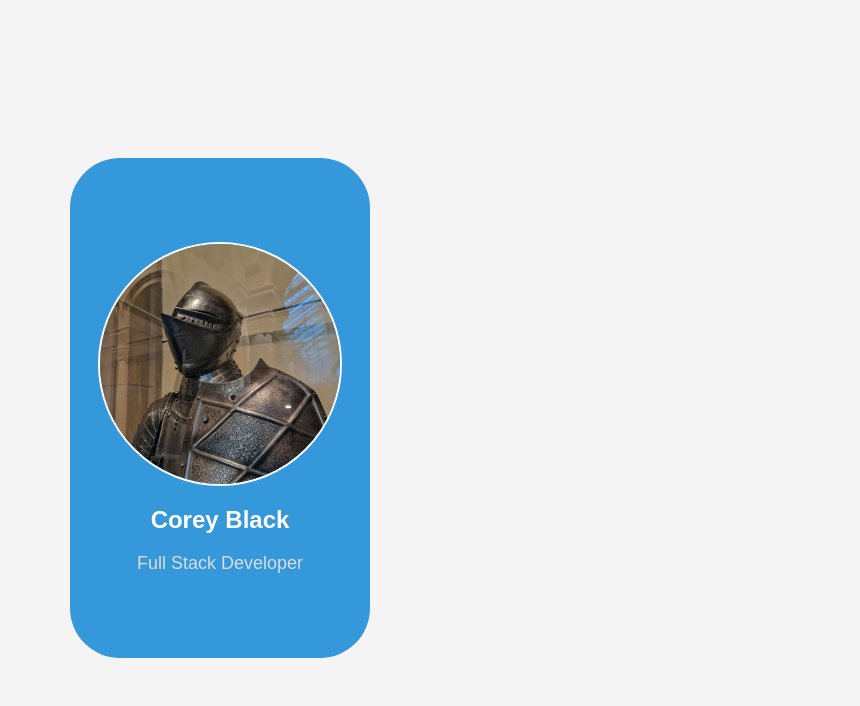
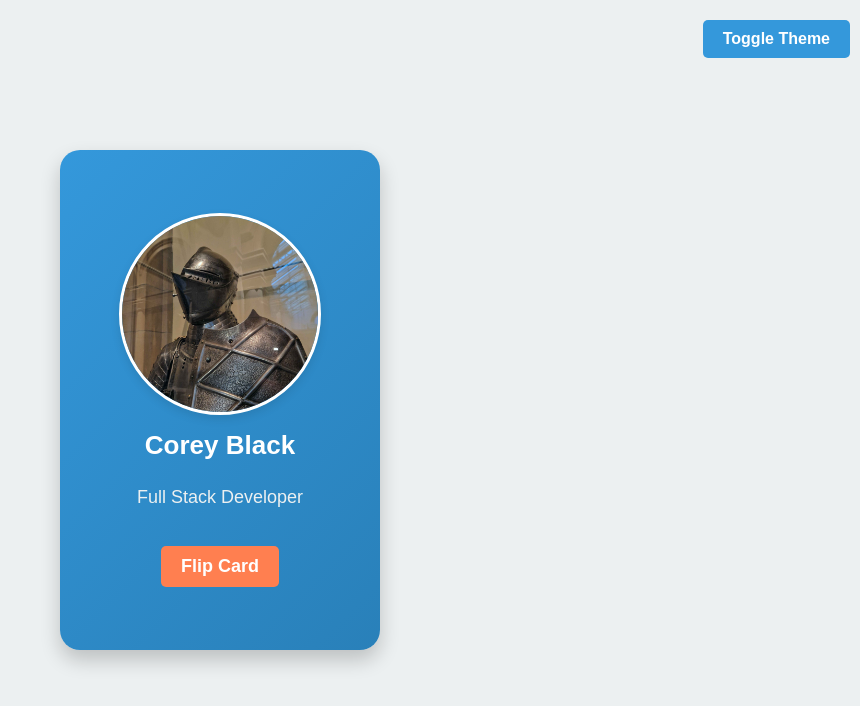
Before and after one commit to kawrae/B01651145_Web_Development, a plain HTML site: page Week 5/Task B/index.html in a window 1280 px wide. Shown: the whole page, without its empty margins (420-1280 px from the left). Drawn offline with Linux system fonts and the light colour scheme.

Commit message:
Styling Overhaul

```diff
--- a/Week 3/style.css
+++ b/Week 3/style.css
@@ -1,97 +1,135 @@
-/* Demonstration of External Stylesheet */
-
-
-/* Text alignment and font variables */
-html,
-body {
-    font-family: Georgia, 'Times New Roman', Times, serif;
+/* Global Styles */
+html, body {
+    font-family: 'Arial', sans-serif;
     font-size: 16px;
-    background-image: url(imgs/leaves.jpg);
-    background-size: 100px;
-    background-repeat: repeat;
-    background-attachment: fixed;
-    color: white;
-    margin: 50px;
-    padding: 10px;
-    text-align: center;
-    border: dashed white 1px;
+    margin: 0;
+    padding: 0;
+    background-color: #f4f4f4;
+    color: #333;
 }
 
-/* Main Container */
-/* Text Wrapping */
+/* Container */
 .container {
-    text-align: center;
+    max-width: 800px;
+    margin: 50px auto;
     padding: 20px;
-    background-color: black;
-    white-space: wrap;
+    background-color: #fff;
+    border-radius: 8px;
+    box-shadow: 0 4px 8px rgba(0, 0, 0, 0.1);
+    text-align: left;
 }
 
-/* Font style and decorations */
+/* Headings */
 h1 {
-    letter-spacing: 3pt;
-    color: hsl(212, 57%, 67%);
-    font-weight: 600;
-    font-style: italic;
-    text-shadow: 2px 2px 15px blue;
+    text-align: center;
+    color: #2c3e50;
+    font-size: 2.5em;
+    margin-bottom: 20px;
 }
 
-/* Use of an ID to change a specific element and not all elements of the same type */
-/* Also use of :hover tag that is self explanatory */
-#heading3:hover {
-    color: hsl(125, 100%, 50%);
+h3 {
+    margin: 10px 0;
 }
 
-/* Use of class to reference single paragraph element */
-.paragraph1:hover {
-    color: hsl(177, 90%, 61%);
+#heading3:hover {
+    color: #27ae60;
 }
 
-/* Text indentation */
+/* Paragraphs */
+.paragraph1:hover {
+    color: #3498db;
+}
+
+.inline-style {
+    font-weight: bold;
+    color: #27ae60;
+    text-decoration: line-through;
+}
+
 .indented {
     text-indent: 35px;
 }
 
-/* Text transformation */
 .transformed {
     text-transform: uppercase;
 }
 
-/* Link styling */
-a:link {
-    font-size: 24px;
-    color: rgb(37, 34, 236);
-    padding: 20px;
+/* Links */
+.link-container {
+    display: flex;
+    justify-content: space-around;
+    margin: 20px 0;
 }
 
-a:visited {
-    color: rgb(243, 72, 80);
+a {
+    font-size: 18px;
+    color: #3498db;
     text-decoration: none;
+    transition: color 0.3s;
 }
 
 a:hover {
-    color: rgb(255, 0, 170);
+    color: #e74c3c;
 }
 
-/* List styling */
+/* Lists */
 .list1 {
     list-style: circle;
+    padding-left: 20px;
 }
 
 .list2 {
-    list-style-image: url(imgs/list_image.png);
+    list-style: none;
+    padding-left: 20px;
+}
+
+.list2 li {
+    background: url('imgs/list_image.png') no-repeat left center;
+    padding-left: 30px;
 }
 
 /* Images */
-img {
-    width: 400px;
-    height: 600px;
-    opacity: 0.7;
-    float: middle;
+.image-gallery {
+    display: flex;
+    justify-content: space-between;
+    margin: 20px 0;
 }
 
-/* Centering Images */
-.center-image {
-    display: flex;
-    justify-content: center;
-    align-items: center;
+.image-gallery img {
+    width: 48%;
+    border-radius: 8px;
+    box-shadow: 0 4px 8px rgba(0, 0, 0, 0.1);
+    transition: transform 0.3s;
 }
+
+.image-gallery img:hover {
+    transform: scale(1.05);
+}
+
+/* Text Wrapping */
+.text-wrap {
+    line-height: 1.6;
+    margin: 20px 0;
+}
+
+/* Responsive Design */
+@media (max-width: 768px) {
+    .image-gallery {
+        flex-direction: column;
+        align-items: center;
+    }
+
+    .image-gallery img {
+        width: 80%;
+        margin-bottom: 20px;
+    }
+
+    .link-container {
+        flex-direction: column;
+        align-items: center;
+    }
+
+    .link-container a {
+        margin-bottom: 10px;
+    }
+}
--- a/Week 5/Task B/index.html
+++ b/Week 5/Task B/index.html
@@ -9,20 +9,26 @@
 </head>
 
 <body>
-    <div class="card">
+    <div class="theme-toggle">
+        <button id="theme-button">Toggle Theme</button>
+    </div>
+    <div class="card" id="profile-card">
         <div class="card-inner">
             <div class="card-front">
-                <img src="imgs/me.jpg" id="pfp">
-                <h2>Corey Black</h2>
-                <p>Full Stack Developer</p>
+                <img src="imgs/me.jpg" id="pfp" alt="Corey Black">
+                <h2 id="name">Corey Black</h2>
+                <p id="role">Full Stack Developer</p>
+                <button class="flip-button">Flip Card</button>
             </div>
             <div class="card-back">
-                <p>Email:</p>
-                <p>B01651145@studentmail.uws.ac.uk</p>
-                <p>phone: 07802 680504</p>
+                <h3>Contact Info</h3>
+                <p>Email: <span id="email">B01651145@studentmail.uws.ac.uk</span></p>
+                <p>Phone: <span id="phone">01234 567890</span></p>
+                <button class="flip-button">Flip Card</button>
             </div>
         </div>
     </div>
+    <script src="script.js"></script>
 </body>
 
 </html>
--- /dev/null
+++ b/Week 5/Task B/script.js
@@ -0,0 +1,32 @@
+document.addEventListener("DOMContentLoaded", () => {
+    const profileCard = document.getElementById("profile-card");
+    const themeButton = document.getElementById("theme-button");
+
+    // Profile data for dynamic loading
+    const profileData = {
+        name: "Corey Black",
+        role: "Full Stack Developer",
+        email: "B01651145@studentmail.uws.ac.uk",
+        phone: "07802 680504",
+        imgSrc: "imgs/me.jpg"
+    };
+
+    // Populate profile details dynamically
+    document.getElementById("name").textContent = profileData.name;
+    document.getElementById("role").textContent = profileData.role;
+    document.getElementById("email").textContent = profileData.email;
+    document.getElementById("phone").textContent = profileData.phone;
+    document.getElementById("pfp").src = profileData.imgSrc;
+
+    // Flip card on click for any button with the class "flip-button"
+    document.querySelectorAll(".flip-button").forEach(button => {
+        button.addEventListener("click", () => {
+            profileCard.querySelector(".card-inner").classList.toggle("is-flipped");
+        });
+    });
+
+    // Theme toggle
+    themeButton.addEventListener("click", () => {
+        document.body.classList.toggle("dark-theme");
+    });
+});
--- a/Week 5/Task B/style.css
+++ b/Week 5/Task B/style.css
@@ -1,27 +1,59 @@
 body {
     display: flex;
+    flex-direction: column;
     justify-content: center;
     align-items: center;
     height: 100vh;
-    background-color: #f4f4f4;
-    font-family: Arial, sans-serif;
+    background-color: #ecf0f1;
+    font-family: 'Arial', sans-serif;
+    margin: 0;
+    transition: background-color 0.5s ease;
+}
+
+.dark-theme {
+    background-color: #161f29;
+    color: white;
+}
+
+.theme-toggle {
+    position: absolute;
+    top: 10px;
+    right: 10px;
+}
+
+#theme-button {
+    padding: 10px 20px;
+    border: none;
+    border-radius: 5px;
+    background-color: #3498db;
+    color: white;
+    cursor: pointer;
+    font-size: 16px;
+    font-weight: bold;
+}
+
+#theme-button:hover {
+    background-color: #2980b9;
 }
 
 .card {
-    width: 300px;
+    width: 320px;
     height: 500px;
     perspective: 1000px;
+    animation: fadeIn 1s ease-in-out;
 }
 
 .card-inner {
     width: 100%;
     height: 100%;
-    transition: 0.6s;
+    transition: transform 0.8s;
     transform-style: preserve-3d;
     position: relative;
+    border-radius: 20px;
+    box-shadow: 0 10px 20px rgba(0, 0, 0, 0.2);
 }
 
-.card:hover .card-inner {
+.card-inner.is-flipped {
     transform: rotateY(180deg);
 }
 
@@ -29,38 +61,106 @@ body {
     position: absolute;
     width: 100%;
     height: 100%;
+    backface-visibility: hidden;
+    border-radius: 20px;
     display: flex;
     flex-direction: column;
     justify-content: center;
     align-items: center;
-    backface-visibility: hidden;
-    border-radius: 50px;
+    padding: 20px;
+    box-sizing: border-box;
 }
 
 .card-front {
-    background-color: #3498db;
+    background: linear-gradient(135deg, #3498db, #2980b9);
     color: white;
 }
 
 .card-back {
-    background-color: #2ecc71;
+    background: linear-gradient(135deg, #2ecc71, #27ae60);
     transform: rotateY(180deg);
     color: white;
+    padding: 20px;
 }
 
 #pfp {
-    width: 80%;
-    border-radius: 140px;
-    border: 2px solid white;
+    width: 70%;
+    border-radius: 50%;
+    border: 3px solid white;
+    box-shadow: 0 4px 10px rgba(0, 0, 0, 0.1);
 }
 
 h2 {
-    margin-top: 20px;
-    font-size: 24px;
+    margin-top: 15px;
+    font-size: 26px;
+    font-weight: bold;
 }
 
-p {
+.card-front p {
     font-size: 18px;
-    color: #dcdcdc;
-    margin: 0;
+    margin-top: 5px;
+    color: #ecf0f1;
 }
+
+.card-back h3 {
+    font-size: 22px;
+    margin-bottom: 10px;
+    font-weight: bold;
+}
+
+.card-back p, #contact-form label {
+    font-size: 16px;
+    margin: 5px 0;
+    color: #ecf0f1;
+    text-align: center;
+}
+
+textarea {
+    width: 100%;
+    padding: 10px;
+    border-radius: 5px;
+    border: 1px solid #ccc;
+    margin-top: 10px;
+    font-size: 16px;
+    resize: none;
+}
+
+button {
+    padding: 10px 20px;
+    border: none;
+    border-radius: 5px;
+    background-color: #007bff;
+    color: white;
+    cursor: pointer;
+    font-size: 16px;
+    margin-top: 10px;
+}
+
+button:hover {
+    background-color: #0056b3;
+}
+
+.flip-button {
+    margin-top: 20px;
+    padding: 10px 20px;
+    border: none;
+    border-radius: 5px;
+    background-color: #ff7f50;
+    color: white;
+    cursor: pointer;
+    font-size: 18px;
+    font-weight: bold;
+}
+
+.flip-button:hover {
+    background-color: #ff6347;
+}
+
+@keyframes fadeIn {
+    from {
+        opacity: 0;
+    }
+    to {
+        opacity: 1;
+    }
+}
```
Also changed, not shown: Week 3/index.html (+18 -29 lines).
